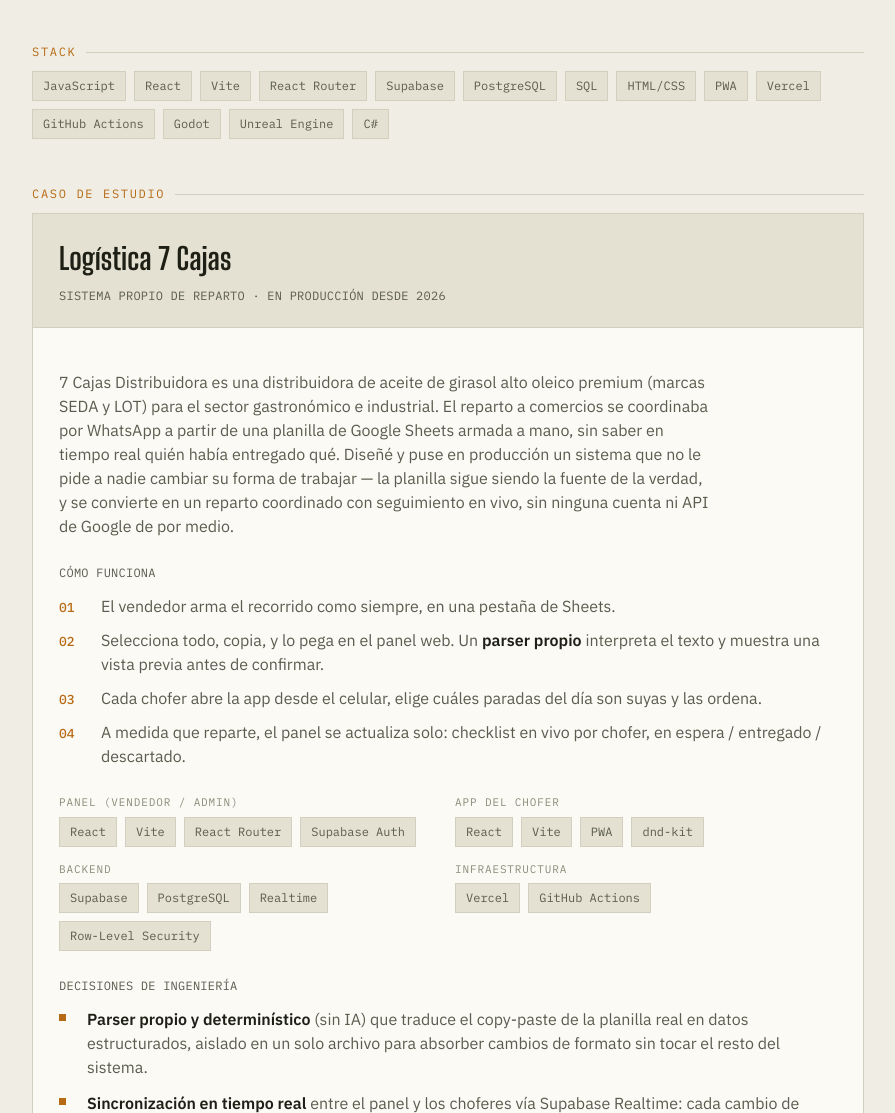
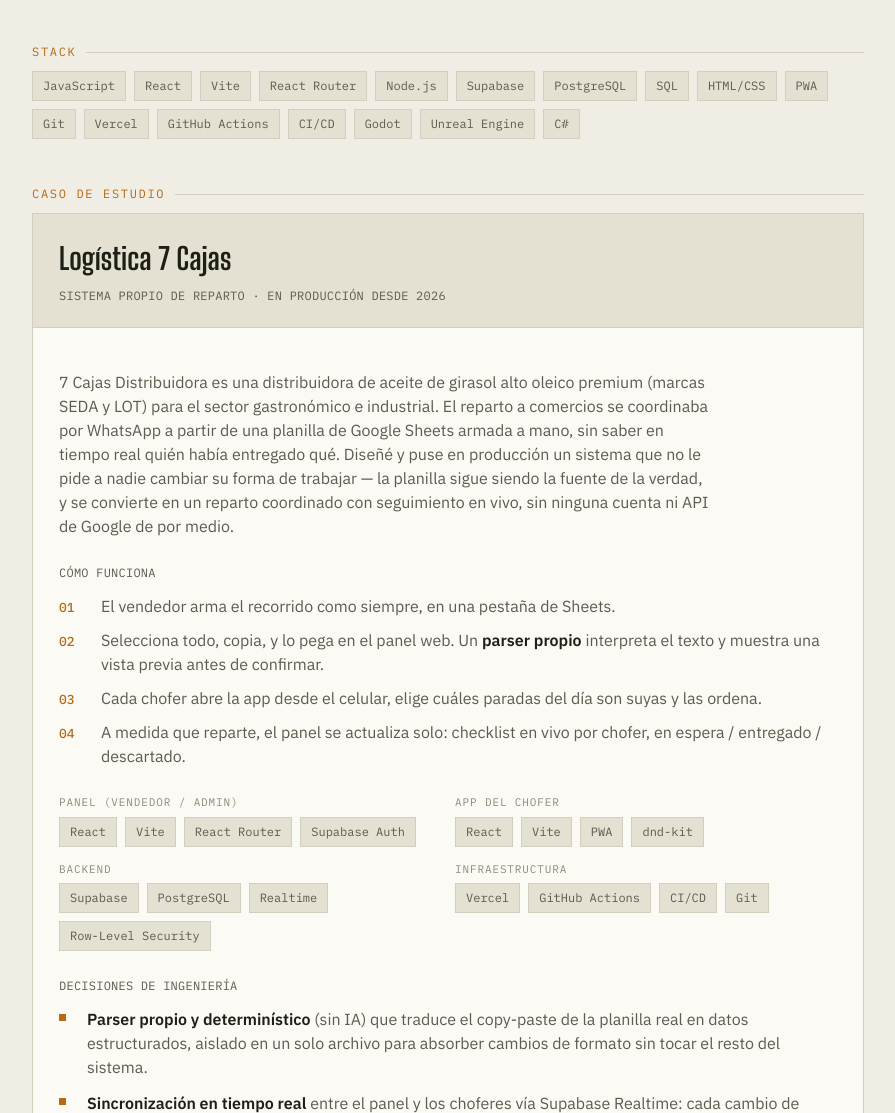
Before and after one commit to federicodanielabram/cv, a plain HTML site: page es/index.html in a window 1280 px wide. Shown: the part 568-1681 px from the top of the page, without its empty margins (192-1087 px from the left). Drawn offline with Linux system fonts and the light colour scheme.

Commit message:
Add Git, Node.js, and CI/CD to stack keywords (confirmed real usage)

```diff
--- a/es/index.html
+++ b/es/index.html
@@ -315,8 +315,8 @@
     <p class="eyebrow">Stack</p>
     <div class="chipwrap">
       <span class="chip">JavaScript</span><span class="chip">React</span><span class="chip">Vite</span><span class="chip">React Router</span>
-      <span class="chip">Supabase</span><span class="chip">PostgreSQL</span><span class="chip">SQL</span>
-      <span class="chip">HTML/CSS</span><span class="chip">PWA</span><span class="chip">Vercel</span><span class="chip">GitHub Actions</span>
+      <span class="chip">Node.js</span><span class="chip">Supabase</span><span class="chip">PostgreSQL</span><span class="chip">SQL</span>
+      <span class="chip">HTML/CSS</span><span class="chip">PWA</span><span class="chip">Git</span><span class="chip">Vercel</span><span class="chip">GitHub Actions</span><span class="chip">CI/CD</span>
       <span class="chip">Godot</span><span class="chip">Unreal Engine</span><span class="chip">C#</span>
     </div>
   </section>
@@ -366,7 +366,7 @@
           <div class="stackitem">
             <span class="label">Infraestructura</span>
             <div class="chipwrap">
-              <span class="chip">Vercel</span><span class="chip">GitHub Actions</span>
+              <span class="chip">Vercel</span><span class="chip">GitHub Actions</span><span class="chip">CI/CD</span><span class="chip">Git</span>
             </div>
           </div>
         </div>
```
Also changed, not shown: index.html (+3 -3 lines).
